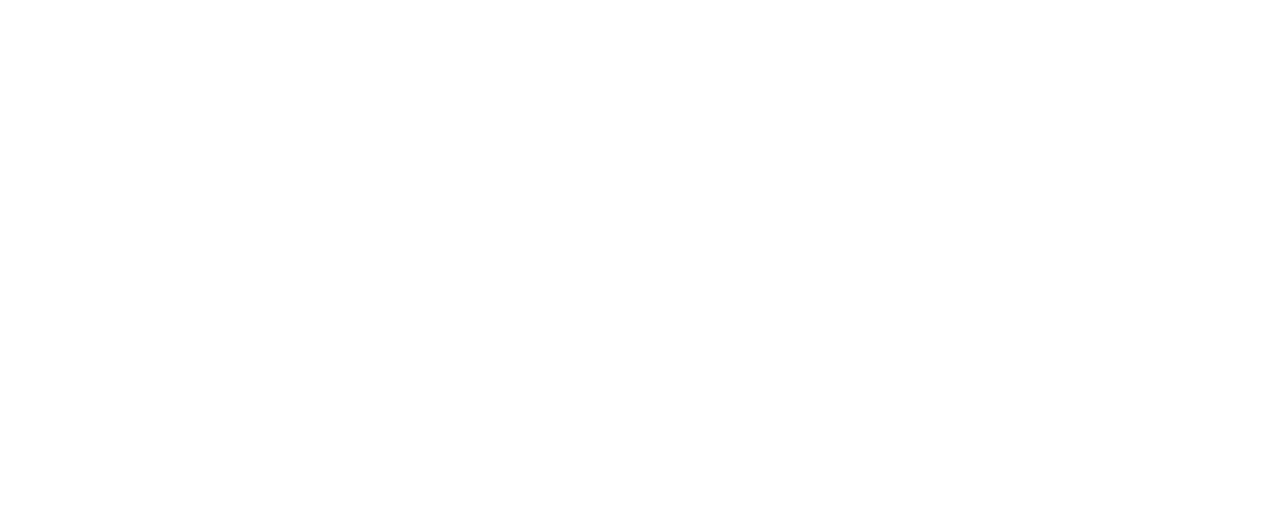
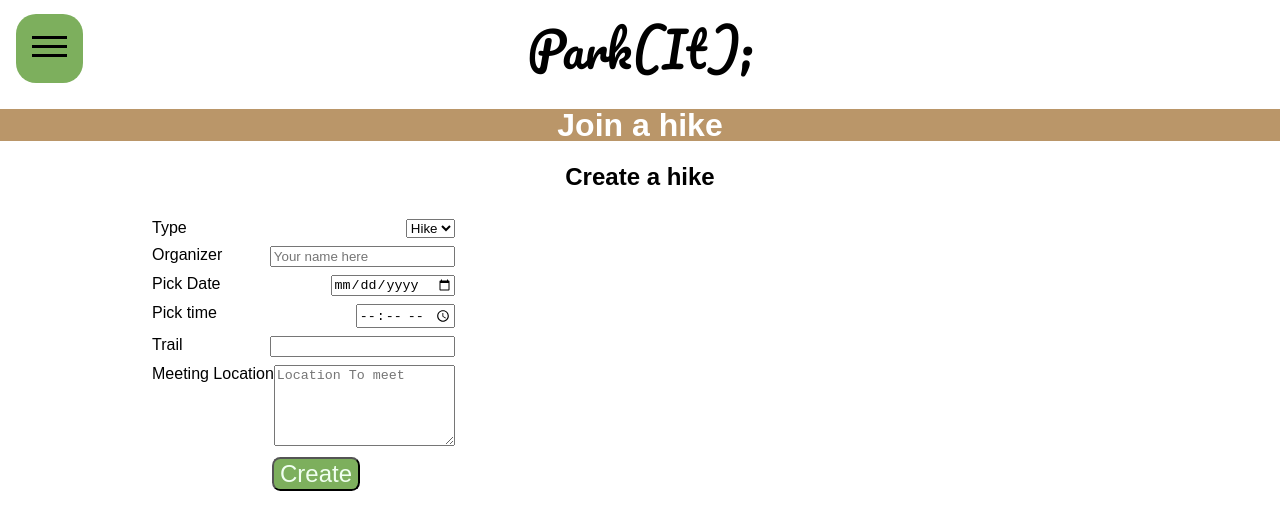
Before and after one commit to paulxl/parkIt, a website: page Public/connections/connect.html in a window 1280 px wide. Drawn offline with Linux system fonts and the light colour scheme; a web font is replaced by a local one.

Commit message:
CRUD Triple Program connections

```diff
--- a/Public/connections/connect.css
+++ b/Public/connections/connect.css
@@ -0,0 +1,155 @@
+body,
+html {
+    height: 100%;
+    margin: 0;
+    font-family: Proxima Nova, Arial, sans-serif;
+}
+
+header {
+    /* font-weight: 700; */
+}
+
+.navbar-container {
+    position: relative;
+    display: flex;
+    align-items: center;
+    padding: .5rem 1rem 0rem;
+    flex-flow: row nowrap;
+    justify-content: flex-start;
+    height: 5rem;
+}
+
+/**********Menu Icon**********/
+.menuContainer {
+    display: inline-block;
+    cursor: pointer;
+}
+
+.bar1,
+.bar2,
+.bar3 {
+    width: 35px;
+    height: 3px;
+    background-color: black;
+    /* background-color: #BA9669; */
+    margin: 6px 0;
+    transition: 0.4s;
+}
+
+/* Rotate first bar */
+.change .bar1 {
+    -webkit-transform: rotate(-45deg) translate(-8px, 5px);
+    transform: rotate(-45deg) translate(-8px, 5px);
+}
+
+/* Fade out the second bar */
+.change .bar2 {
+    opacity: 0;
+}
+
+/* Rotate last bar */
+.change .bar3 {
+    -webkit-transform: rotate(45deg) translate(-8px, -5px);
+    transform: rotate(45deg) translate(-8px, -5px);
+}
+
+/* Style The Dropdown Button */
+.dropbtn {
+    border-radius: 20px;
+    background-color: #7DAF5D;
+    color: white;
+    padding: 16px;
+    font-size: 1rem;
+    border: none;
+    cursor: pointer;
+}
+
+/* The container <div> - needed to position the dropdown content */
+.dropdown {
+    position: relative;
+    display: inline-block;
+}
+
+/* Dropdown Content (Hidden by Default) */
+.dropdown-content {
+    display: none;
+    position: absolute;
+    background-color: #f9f9f9;
+    min-width: 160px;
+    box-shadow: 0px 8px 16px 0px rgba(0, 0, 0, 0.2);
+    z-index: 1;
+}
+
+/* Links inside the dropdown */
+.dropdown-content a {
+    color: black;
+    padding: 12px 16px;
+    text-decoration: none;
+    display: block;
+    font-size: large;
+}
+
+/* Change color of dropdown links on hover */
+.dropdown-content a:hover {
+    background-color: #f1f1f1
+}
+
+/* Show the dropdown menu on hover */
+.dropdown:hover .dropdown-content {
+    display: block;
+}
+
+/* Change the background color of the dropdown button when the dropdown content is shown */
+.dropdown:hover .dropbtn {
+    background-color: #81A165;
+}
+
+/**********Logo**********/
+.navbar-brand {
+    transform: translateX(-50%);
+    left: 50%;
+    position: absolute;
+    font-family: 'Pacifico', cursive;
+    font-size: xxx-large;
+}
+
+/**********Banner**********/
+.banner_resources {
+    z-index: 998;
+    width: 100%;
+    display: flex;
+    align-items: center;
+    height: 2rem;
+    background-color: #BA9669;
+    color: white;
+    font-size: xx-large;
+    justify-content: center;
+}
+
+
+/***********Form*************/
+#user_Input {
+    width: 62em;
+    margin-left: auto;
+    margin-right: auto;
+    display: flex;
+    flex-direction: row;
+
+}
+h2 {
+    text-align: center;
+}
+.input1 {
+    display: flex;
+    justify-content: space-between;
+    margin: 0.5rem;
+
+}
+#btn1 {
+    margin-top: .1em;
+    margin-left: 5em;
+    color: honeydew;
+    background-color: #7DAF5D;
+    font-size: 1.5em;
+    border-radius: 0.35em;
+}
--- a/Public/connections/connect.html
+++ b/Public/connections/connect.html
@@ -0,0 +1,93 @@
+<!DOCTYPE html>
+<html lang="en">
+<head>
+    <meta charset="UTF-8">
+    <meta name="viewport" content="width=device-width, initial-scale=1.0">
+    <link rel="preconnect" href="https://fonts.gstatic.com">
+    <link href="https://fonts.googleapis.com/css2?family=Grand+Hotel&family=Pacifico&display=swap" rel="stylesheet">
+    <link rel="stylesheet" href="connect.css">
+    <script src="https://kit.fontawesome.com/16c1934ef9.js" crossorigin="anonymous"></script>
+
+    <title>Connections</title>
+</head>
+<body>
+ <!--NAVIGATION_BAR-->
+ <header id="parkIt_header">
+    <nav class="navbar-container">
+
+        <!--Hamburger Menu-->
+        <div class="dropdown">
+            <button class="dropbtn">
+                <div class="menuContainer" onclick="transformIcon(this)">
+                    <div class="bar1"></div>
+                    <div class="bar2"></div>
+                    <div class="bar3"></div>
+                </div>
+            </button>
+            <div class="dropdown-content" id="drop-menu">
+                <a href="../welcome_Page/index.html">Home</a>
+                <a href="../welcome_Page/index.html#about">About</a>
+                <a href="../mapIt/mapIt.html">Find A Hike</a>
+                <a href="../links/link.html">Resources</a>
+                <a href="#"></a>
+            </div>
+        </div>
+
+        <!--Website Logo-->
+        <div class="navbar-brand">Park(It);</div>
+    </nav>
+</header>
+
+<!--PAGE_BANNER-->
+<h1 class="banner_resources">Join a hike</h1>
+<h2>Create a hike</h2>
+<div id="user_Input">
+
+<form action="" id="input_Form">
+    <div class="input1">
+<label for="type">Type</label>
+
+        <select  id="pullDownType">
+
+            <option value="hike">Hike </option>
+
+            <option value="bike">Bike</option>
+
+            <option value="run">Run</option>
+
+
+        </select>
+    </div>
+
+        <div class="input1">
+            <label for="">Organizer</label>
+            <input type="text" name="organizer" placeholder="Your name here" id="organizer"></div>
+        <div class="input1">
+            <label for="">Pick Date</label><input type="date" name="" placeholder="" id="date"></div>
+
+        <div class="input1" id='time'>
+    <label for="date">Pick time</label>
+    <input type="time" name="time" id="time">
+        </div>
+        <div class="input1">
+            <label for="">Trail</label><input type="text" name="trail" placeholder="" id="trail"></div>
+        <div class="input1">
+            <label for="">Meeting Location</label><textarea name="meet" placeholder="Location To meet" id="meet" rows="5"></textarea></div>
+        <div class="input1" >
+            <button id="btn1" type="submit">Create</button></div>
+
+
+
+
+
+
+</form>
+</div>
+<div id="breakPic"></div>
+<div id="container"></div>
+
+
+
+    <script src="connect.js"></script>
+</body>
+</html>
--- a/Public/connections/connect.js
+++ b/Public/connections/connect.js
@@ -0,0 +1,80 @@
+const arrTrips = []
+function init() {
+    // we are going to call backend, and then GET arrTrips.
+    // then PUSH results into arrTrips
+    // create for loop to create a container/cards in bottom div (#container)
+    for (let i = 0; i< arrTrips.length; i++) {
+        createCard(arrTrips[i]);
+    }
+
+
+}
+
+
+
+// on submit bring in user input values
+// PUSH values into arrTrips
+// make a PUT (update) request into backend
+document.querySelector("#input_Form").addEventListener("submit", dataInput);
+
+function dataInput(e) {
+    e.preventDefault();
+    console.log("inside dataInput");
+    let type = document.getElementById("pullDownType").value;
+    let organizer = document.getElementById("organizer").value;
+    let date = document.getElementById("date").value;
+    let time = document.getElementById("time").value;
+    let trail = document.getElementById("trail").value;
+    let meet = document.getElementById("meet").value;
+
+    arrTrips.push(type, organizer, date, time, trail, meet);
+    let tempTrip = [type, organizer, date, time, trail, meet];
+    createCard(tempTrip);
+    // PUT request on the backend
+
+}
+
+
+
+function createCard(trip) {  // <<<<< sending array in
+    // create the card, and send to #container
+
+
+    // when we create card, also create an UPDATE button and a DELETE button
+
+
+
+
+
+
+}
+    // send in trip to DELETE
+function deleteTrip(trip) {
+    document.querySelector("#delete_Form").addEventListener("submit");
+    // listen to all values, and put them into an array
+
+
+
+
+    //call backened and send array to DELETE
+
+
+
+    //refresh page with deleted trip not showing.
+
+
+
+}
+
+function updateTrip(trip) {
+    document.querySelector("#update_Trip").addEventListener("submit");
+
+    // listen to all value, add them to an exsisting array
+
+    // on submit, call array, and preform a PUT request
+
+    // come up with a trip id
+
+
+
+}
```
Also changed, not shown: Public/welcome_Page/index.html (+3 -3 lines).
